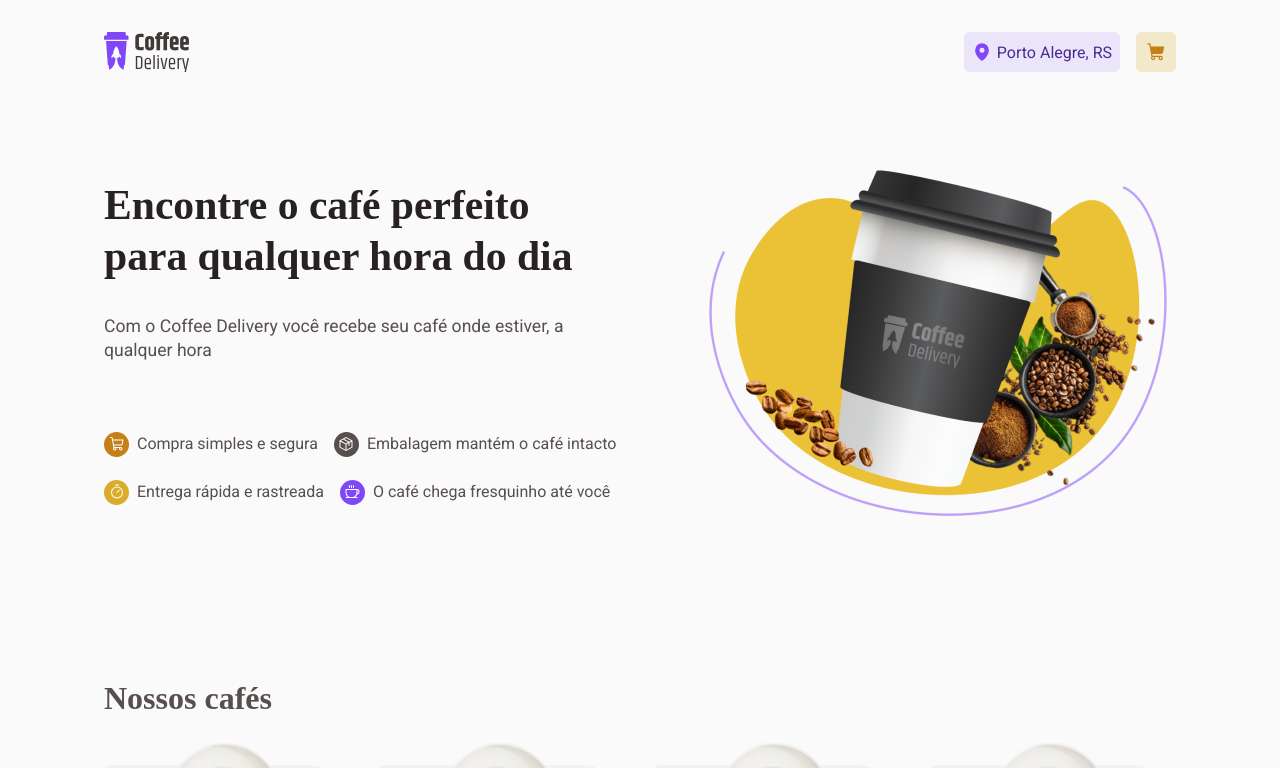
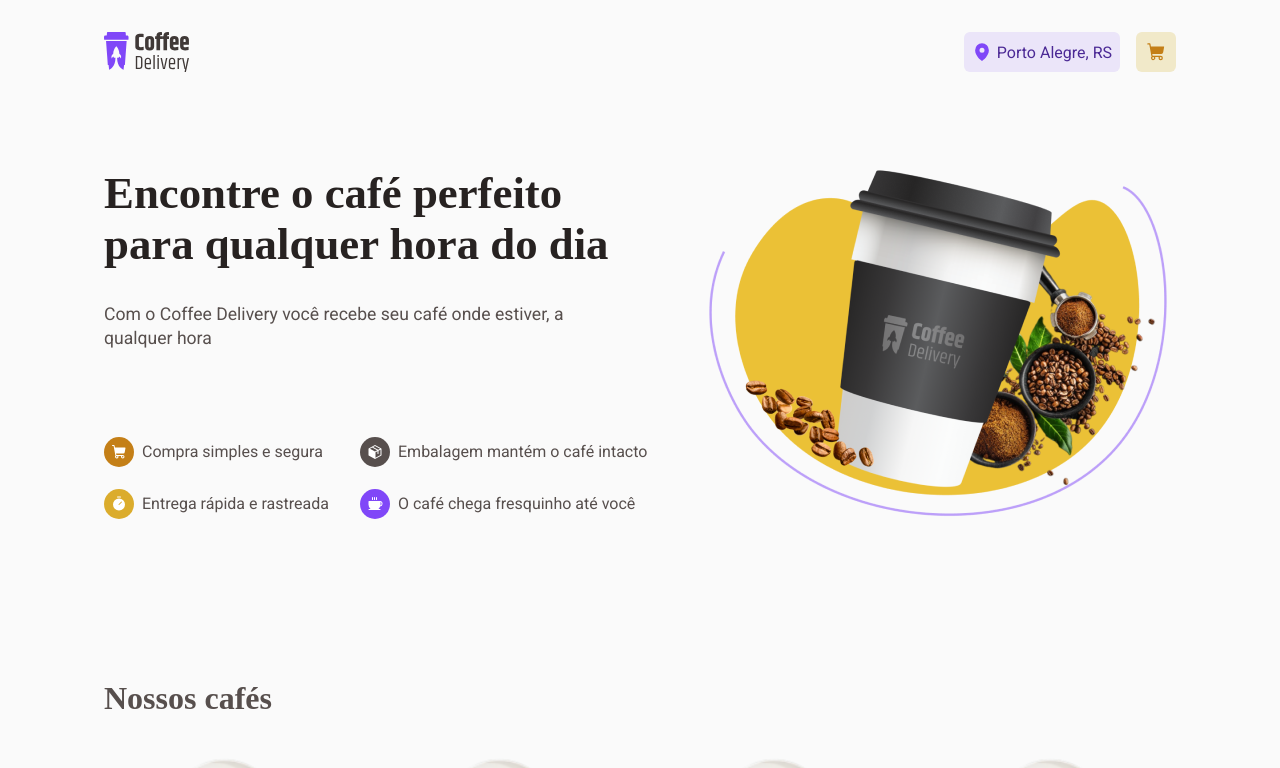
Before and after one commit to joaopfrancaf/coffe-delivey, a React (Vite) app: page / in a window 1280 px wide. Shown: the top 768 px of the page. Built offline with nearby package versions, Linux system fonts and the light colour scheme; a web font is replaced by a local one.

Commit message:
hard part done

```diff
--- a/src/pages/Homehero/index.tsx
+++ b/src/pages/Homehero/index.tsx
@@ -16,10 +16,10 @@
                     </DivHeaderPStyled>
 
                     <DivHeaderFeatureStyled>
-                        <div><EUNAOAGUENTOMAISDIV className="ShoppingCart"><ShoppingCart fill="white"/></EUNAOAGUENTOMAISDIV><span>Compra simples e segura</span></div>
-                        <div><EUNAOAGUENTOMAISDIV className="Package"><Package  fill="white"/></EUNAOAGUENTOMAISDIV><span>Embalagem mantém o café intacto</span></div>
-                        <div><EUNAOAGUENTOMAISDIV className="Timer" ><Timer fill="white"/></EUNAOAGUENTOMAISDIV><span>Entrega rápida e rastreada</span></div>
-                        <div><EUNAOAGUENTOMAISDIV className="Coffee"><Coffee fill="white"/></EUNAOAGUENTOMAISDIV><span>O café chega fresquinho até você</span></div>
+                        <div><EUNAOAGUENTOMAISDIV className="ShoppingCart"><ShoppingCart fill="white" weight="fill"/></EUNAOAGUENTOMAISDIV><span>Compra simples e segura</span></div>
+                        <div><EUNAOAGUENTOMAISDIV className="Package"><Package  fill="white" weight="fill"/></EUNAOAGUENTOMAISDIV><span>Embalagem mantém o café intacto</span></div>
+                        <div><EUNAOAGUENTOMAISDIV className="Timer" ><Timer fill="white" weight="fill"/></EUNAOAGUENTOMAISDIV><span>Entrega rápida e rastreada</span></div>
+                        <div><EUNAOAGUENTOMAISDIV className="Coffee"><Coffee fill="white" weight="fill"/></EUNAOAGUENTOMAISDIV><span>O café chega fresquinho até você</span></div>
                     </DivHeaderFeatureStyled>
                 </DivHeaderTextStyled>
 
--- a/src/pages/Homehero/styles.ts
+++ b/src/pages/Homehero/styles.ts
@@ -19,8 +19,8 @@
 
 export const DivHeaderH1Styled = styled('div', {
     paddingBottom: '2rem',
-    width: '30rem',
-    fontSize: '1.3rem',
+    width: '34rem',
+    fontSize: '1.4rem',
     color: '$--base---title',
 
     h1: {
@@ -39,9 +39,9 @@
 
 export const DivHeaderFeatureStyled = styled('div', {
     width: '35rem',
-    display: 'flex',
-    flexWrap: 'wrap',
-    gap: '1rem',
+    display: 'grid',
+    gridTemplateColumns: '16rem 20rem',
+    gridTemplateRows: '4.5rem',
 
     div: {
         display: 'flex',
@@ -52,8 +52,8 @@
 })
 
 export const EUNAOAGUENTOMAISDIV =styled('div', {
-    height: 25,
-    width: 25,
+    height: 30,
+    width: 30,
     borderRadius: '50%',
     justifyContent: 'center',
     alignItems: 'center',
@@ -89,7 +89,7 @@
 })
 
 export const DivCafeContainerWrap = styled('div', {
-    marginTop: '3rem',
+    marginTop: '4rem',
     display: 'flex',
     flexWrap: 'wrap',
     gap: '2.2rem',
```
